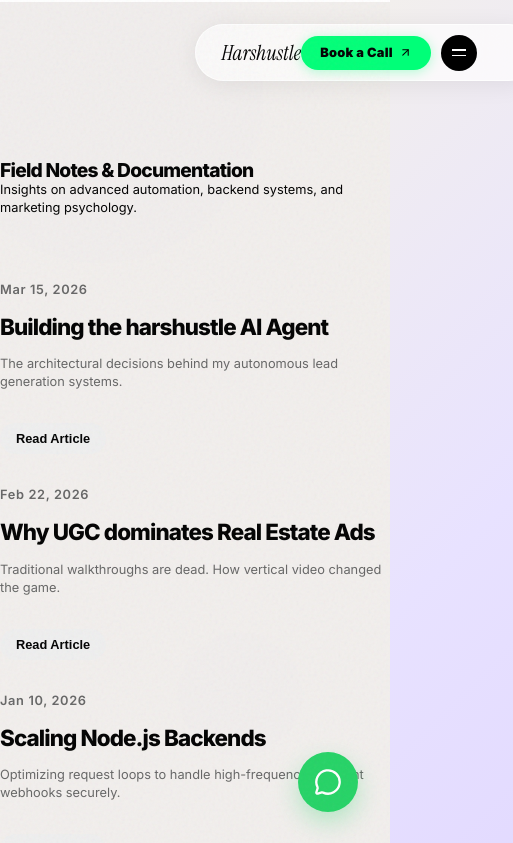
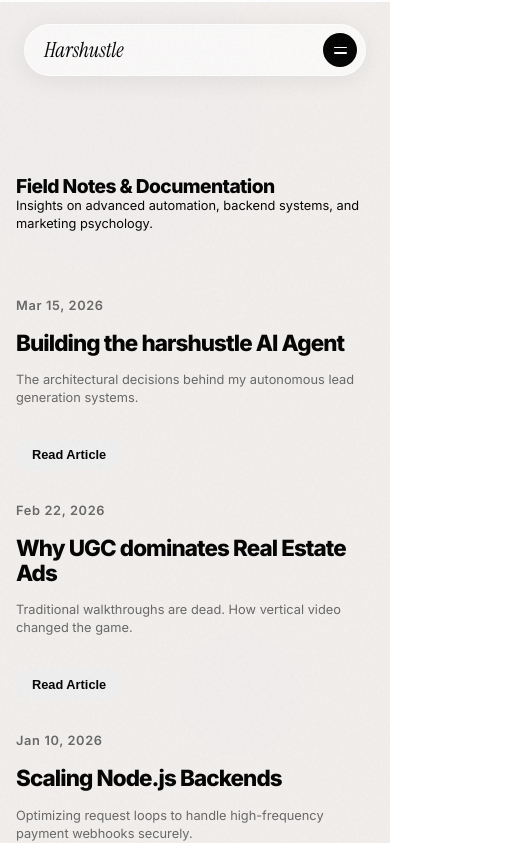
Before and after one commit to harshustle/newPortfolio, a React (Vite) app in the folder portfolio/: page /blog in a window 390 px wide. Shown: the top 843 px of the page, 513 px wide, since content can reach past the window. Built offline with nearby package versions, Linux system fonts and the light colour scheme.

Commit message:
responsiveness

```diff
--- a/portfolio/src/App.jsx
+++ b/portfolio/src/App.jsx
@@ -1,6 +1,6 @@
 import { BrowserRouter as Router, Routes, Route, useLocation } from 'react-router-dom';
 import { AnimatePresence } from 'framer-motion';
-import { MessageCircle } from 'lucide-react';
+
 
 // Components
 import Navbar from './components/Navbar';
@@ -46,15 +46,6 @@ function App() {
           <AnimatedRoutes />
         </main>
         <Footer />
-        <a
-          href="https://wa.me/917839661372"
-          className="floating-whatsapp"
-          target="_blank"
-          rel="noreferrer"
-          aria-label="Contact on WhatsApp"
-        >
-          <MessageCircle size={28} />
-        </a>
       </div>
     </Router>
   );
--- a/portfolio/src/components/Navbar.jsx
+++ b/portfolio/src/components/Navbar.jsx
@@ -28,27 +28,32 @@ const Navbar = () => {
 
   return (
     <>
-      {/* ── Floating Pill Navbar ── */}
+      {/* Fixed full-width container for proper centering */}
+      <div style={{
+        position: 'fixed',
+        top: '1.5rem',
+        left: 0,
+        right: 0,
+        zIndex: 900,
+        display: 'flex',
+        justifyContent: 'center',
+        pointerEvents: 'none',
+        padding: '0 1.5rem',
+      }}>
         <motion.nav
           initial={{ y: -80, opacity: 0 }}
           animate={{ y: 0, opacity: 1 }}
           transition={{ duration: 0.7, ease: [0.16, 1, 0.3, 1], delay: 0.2 }}
           style={{
-          position: 'fixed',
-          top: '1.5rem',
-          left: '50%',
-          transform: 'translateX(-50%)',
-          zIndex: 900,
-          width: 'calc(100% - 3rem)',
+            width: '100%',
             maxWidth: '900px',
+            pointerEvents: 'all',
           }}
         >
         <div
+          className="nav-pill-inner"
           style={{
-            display: 'grid',
-            gridTemplateColumns: '1fr auto 1fr',
             alignItems: 'center',
-            padding: '0.6rem 0.8rem 0.6rem 1.6rem',
             borderRadius: '99px',
             position: 'relative',
             background: scrolled ? 'rgba(255,255,255,0.92)' : 'rgba(255,255,255,0.65)',
@@ -103,24 +108,26 @@ const Navbar = () => {
             ))}
           </div>
 
-          {/* Column 3 — CTA + Hamburger (right-aligned) */}
-          <div style={{ display: 'flex', alignItems: 'center', gap: '0.6rem', justifyContent: 'flex-end' }}>
+          {/* Column 3 — CTA (desktop) + Hamburger (mobile) */}
+          <div style={{ display: 'flex', alignItems: 'center', gap: '0.5rem', justifyContent: 'flex-end' }}>
+            {/* Book a Call — hidden on mobile */}
             <NavLink
               to="/contact"
+              className="nav-cta-desktop"
               style={{
                 display: 'flex',
                 alignItems: 'center',
                 gap: '0.4rem',
                 background: '#00ff78',
                 color: '#000',
-                padding: '0.5rem 1.2rem',
+                padding: '0.5rem 1.1rem',
                 borderRadius: '99px',
                 fontSize: '0.8rem',
                 fontWeight: 900,
                 textDecoration: 'none',
-                letterSpacing: '0.02em',
-                transition: 'transform 0.2s ease, box-shadow 0.2s ease',
+                whiteSpace: 'nowrap',
                 boxShadow: '0 2px 12px rgba(0,255,120,0.3)',
+                transition: 'transform 0.2s ease',
               }}
               onMouseEnter={e => { e.currentTarget.style.transform = 'scale(1.04)'; }}
               onMouseLeave={e => { e.currentTarget.style.transform = 'scale(1)'; }}
@@ -131,28 +138,30 @@ const Navbar = () => {
             {/* Hamburger — mobile only */}
             <button
               onClick={() => setMenuOpen(true)}
+              className="hamburger-btn"
+              aria-label="Open menu"
               style={{
                 display: 'none',
                 background: '#000',
                 border: 'none',
                 borderRadius: '50%',
-                width: '36px',
-                height: '36px',
+                width: '34px',
+                height: '34px',
                 cursor: 'pointer',
                 alignItems: 'center',
                 justifyContent: 'center',
                 flexDirection: 'column',
                 gap: '4px',
+                flexShrink: 0,
               }}
-              className="hamburger-btn"
-              aria-label="Open menu"
             >
-              <span style={{ width: '14px', height: '1.5px', background: '#fff', display: 'block' }} />
-              <span style={{ width: '14px', height: '1.5px', background: '#fff', display: 'block' }} />
+              <span style={{ width: '13px', height: '1.5px', background: '#fff', display: 'block', borderRadius: '2px' }} />
+              <span style={{ width: '13px', height: '1.5px', background: '#fff', display: 'block', borderRadius: '2px' }} />
             </button>
           </div>
         </div>
         </motion.nav>
+      </div>
 
       {/* ── Full-Screen Mobile Menu ── */}
       <AnimatePresence>
--- a/portfolio/src/index.css
+++ b/portfolio/src/index.css
@@ -19,6 +19,11 @@
   padding: 0;
   box-sizing: border-box;
   scroll-behavior: smooth;
+}
+
+html, body {
+  overflow-x: hidden;
+  max-width: 100vw;
 }
 
 body {
@@ -70,6 +75,13 @@ h1, h2, h3, h4 {
 
 .section {
   padding: 3rem 0;
+}
+
+/* Navbar inner pill container */
+.nav-pill-inner {
+  display: grid;
+  grid-template-columns: 1fr auto 1fr;
+  padding: 0.6rem 0.8rem 0.6rem 1.6rem;
 }
 
 /* Navbar — desktop nav links hidden on mobile */
@@ -504,3 +516,257 @@ h1, h2, h3, h4 {
     grid-column: span 1;
   }
 }
+
+/* ══════════════════════════════════════
+   TABLET — 768px
+══════════════════════════════════════ */
+@media (max-width: 768px) {
+
+  /* Page padding */
+  .container { padding: 0 1.2rem; }
+  .section { padding: 2rem 0; }
+
+  /* Navbar pill — hide links, show hamburger */
+  .nav-links { display: none !important; }
+  .nav-cta-desktop { display: none !important; }
+  .hamburger-btn { display: flex !important; }
+
+  /* Switch pill from 3-col grid to simple flex so hamburger goes to the right */
+  .nav-pill-inner {
+    display: flex !important;
+    justify-content: space-between !important;
+    align-items: center !important;
+    padding: 0.5rem 0.5rem 0.5rem 1.2rem !important;
+  }
+
+  /* Hero */
+  .hero-editorial {
+    grid-template-columns: 1fr;
+    gap: 2.5rem;
+    text-align: center;
+    padding-top: 8rem;
+    min-height: auto;
+  }
+  .editorial-headline { font-size: clamp(2.4rem, 10vw, 3.5rem); }
+  .editorial-social-strip { justify-content: center; }
+  .editorial-subtext { margin: 0 auto 2rem; }
+  .editorial-image-container { max-width: 100%; margin: 0 auto; }
+
+  /* Bento grid — single column on mobile */
+  .bento-grid {
+    grid-template-columns: 1fr !important;
+    gap: 1.2rem;
+    margin-top: 2rem;
+  }
+  .bento-card.large,
+  .bento-card.wide { grid-column: span 1 !important; }
+  .bento-card { border-radius: 24px; padding: 2rem; min-height: auto !important; }
+
+  /* Video grid — single column */
+  .video-grid {
+    grid-template-columns: 1fr !important;
+    gap: 1rem;
+  }
+
+  /* Chatbot cards */
+  .chatbot-card { padding: 2rem !important; }
+
+  /* Big rect buttons */
+  .big-rect-btn {
+    font-size: 0.85rem !important;
+    padding: 1.2rem 1.5rem !important;
+  }
+
+  /* Contact form container */
+  .contact-form-container { padding: 2rem 1.5rem; border-radius: 28px; }
+}
+
+/* ══════════════════════════════════════
+   SMALL MOBILE — 480px
+══════════════════════════════════════ */
+@media (max-width: 480px) {
+
+  /* Typography */
+  h1, .editorial-headline { letter-spacing: -0.03em; }
+  .section { padding: 1.5rem 0; }
+
+  /* Hero */
+  .hero-editorial { padding-top: 7rem; gap: 2rem; }
+
+  /* Bento */
+  .bento-card { padding: 1.5rem; border-radius: 20px; }
+
+  /* Project cards — stack image + content */
+  .project-card-grid {
+    grid-template-columns: 1fr !important;
+  }
+
+  /* Footer — 2 col on small screens */
+  .footer-grid {
+    grid-template-columns: 1fr 1fr !important;
+    gap: 2rem !important;
+  }
+
+  /* Overall containers */
+  .container { padding: 0 1rem; }
+
+  /* Stats row — 2 columns on mobile */
+  .stats-grid {
+    grid-template-columns: repeat(2, 1fr) !important;
+  }
+}
+
+/* ══════════════════════════════════════
+   Inline-styled responsive overrides
+   (for JSX components using style={{...}})
+══════════════════════════════════════ */
+
+/* Projects page — card image+content grid */
+@media (max-width: 768px) {
+  /* Force the alternating 2-col project card to stack */
+  [style*="gridTemplateColumns"][style*="420px"] {
+    grid-template-columns: 1fr !important;
+  }
+  /* About page — contact strip */
+  [style*="justifyContent: 'space-between'"][style*="alignItems: 'flex-end'"] {
+    flex-direction: column;
+    align-items: flex-start !important;
+    gap: 1.5rem !important;
+  }
+  /* Contact form grid */
+  [style*="gridTemplateColumns: '1fr 380px'"] {
+    grid-template-columns: 1fr !important;
+  }
+  /* Bento grid auto-fit min 300 → min 260 */
+  [style*="minmax(300px"] {
+    grid-template-columns: repeat(auto-fit, minmax(260px, 1fr)) !important;
+  }
+  /* Bar chart 2-col → 1-col */
+  [style*="gridTemplateColumns: '1fr 1fr'"] {
+    grid-template-columns: 1fr !important;
+  }
+  /* Footer 4-col → 2-col */
+  [style*="gridTemplateColumns: '1fr 1fr 1fr 1fr'"] {
+    grid-template-columns: 1fr 1fr !important;
+    gap: 2rem !important;
+  }
+  /* Project alternating card rows */
+  [style*="gridTemplateColumns: '1fr 420px'"],
+  [style*="gridTemplateColumns: '420px 1fr'"] {
+    grid-template-columns: 1fr !important;
+  }
+  /* Re-order image (it might be order:1) */
+  [style*="order: 1"] { order: 0 !important; }
+  /* About page bento large cards */
+  [style*="gridColumn: 'span 2'"] { grid-column: span 1 !important; }
+
+  /* Pill navbar top padding for content below */
+  .page-container { padding-top: 1rem; }
+
+  /* section headings */
+  [style*="clamp(3rem"] { font-size: clamp(2rem, 8vw, 3.5rem); }
+  [style*="clamp(3.5rem"] { font-size: clamp(2rem, 8vw, 3.5rem); }
+}
+
+@media (max-width: 480px) {
+  /* Footer drop to 1 col */
+  [style*="gridTemplateColumns: '1fr 1fr 1fr 1fr'"],
+  [style*="gridTemplateColumns: '1fr 1fr'"] {
+    grid-template-columns: 1fr !important;
+  }
+  /* Nav pill padding */
+  [style*="padding: '0 1.5rem'"] { padding: 0 0.8rem; }
+  /* Automation chatbot cards */
+  [style*="gridTemplateColumns: 'repeat(auto-fit, minmax(330px"] {
+    grid-template-columns: 1fr !important;
+  }
+}
+
+/* ══════════════════════════════════════
+   MINIMUM MOBILE — 320px
+   (Galaxy S5, iPhone 4/5, old Androids)
+══════════════════════════════════════ */
+@media (max-width: 360px) {
+
+  /* Tightest container padding */
+  .container { padding: 0 0.8rem !important; }
+  .section { padding: 1.2rem 0 !important; }
+
+  /* Typography — use vw so it never overflows */
+  h1 { font-size: clamp(1.8rem, 9vw, 2.5rem) !important; line-height: 1 !important; }
+  h2 { font-size: clamp(1.4rem, 7vw, 2rem) !important; }
+  h3 { font-size: clamp(1.1rem, 5vw, 1.4rem) !important; }
+
+  /* Navbar pill — shrink it on tiny screens */
+  [style*="maxWidth: '900px'"] { max-width: 100% !important; }
+  [style*="padding: '0 1.5rem'"] { padding: 0 0.5rem !important; }
+  .hamburger-btn { display: flex !important; }
+  .nav-links { display: none !important; }
+
+  /* Logo font size in navbar */
+  .serif-italic { font-size: 1.1rem !important; }
+
+  /* Hero section */
+  .hero-editorial {
+    padding-top: 6.5rem !important;
+    gap: 1.5rem !important;
+    min-height: auto !important;
+  }
+  .editorial-headline { font-size: clamp(2rem, 10vw, 2.8rem) !important; }
+  .editorial-subtext { font-size: 0.85rem !important; }
+
+  /* All cards — tighter padding */
+  .bento-card { padding: 1.2rem !important; border-radius: 16px !important; }
+  .chatbot-card { padding: 1.2rem !important; border-radius: 16px !important; }
+
+  /* Force everything single column */
+  .bento-grid { grid-template-columns: 1fr !important; gap: 0.8rem !important; }
+  .video-grid { grid-template-columns: 1fr !important; gap: 0.8rem !important; }
+
+  /* Stats grid — 2 columns */
+  [style*="gridTemplateColumns: 'repeat(4, 1fr)'"] {
+    grid-template-columns: repeat(2, 1fr) !important;
+  }
+  /* Footer — full single column */
+  [style*="gridTemplateColumns: '1fr 1fr 1fr 1fr'"],
+  [style*="gridTemplateColumns: '1fr 1fr'"] {
+    grid-template-columns: 1fr !important;
+    gap: 1.5rem !important;
+  }
+  /* Project cards */
+  [style*="gridTemplateColumns: '1fr 420px'"],
+  [style*="gridTemplateColumns: '420px 1fr'"],
+  [style*="gridTemplateColumns: '1fr 380px'"],
+  [style*="gridTemplateColumns: '1fr 1fr'"] {
+    grid-template-columns: 1fr !important;
+  }
+  /* Remove any fixed heights on video thumbs */
+  .video-thumb-container { height: 240px !important; }
+
+  /* Contact form */
+  .contact-form-container { padding: 1.2rem !important; border-radius: 20px !important; }
+
+  /* Buttons — full width, smaller text */
+  .btn { font-size: 0.8rem !important; padding: 0.8rem 1.5rem !important; }
+  .big-rect-btn { font-size: 0.75rem !important; padding: 1rem 1.2rem !important; }
+  .pill-cta { padding: 0.9rem 2rem !important; font-size: 0.9rem !important; }
+
+  /* Page container */
+  .page-container { padding-bottom: 2rem !important; }
+
+  /* About page hero name */
+  [style*="clamp(3rem, 8vw"] { font-size: clamp(1.8rem, 10vw, 2.6rem) !important; }
+
+  /* Bar chart 2-col → 1-col */
+  [style*="gridTemplateColumns: '1fr 1fr'"] { grid-template-columns: 1fr !important; }
+
+  /* Section round panels tighter */
+  [style*="padding: '6rem 3rem'"] { padding: 3rem 1.2rem !important; }
+  [style*="borderRadius: '40px'"] { border-radius: 20px !important; }
+  [style*="borderRadius: '36px'"] { border-radius: 20px !important; }
+  [style*="borderRadius: '32px'"] { border-radius: 20px !important; }
+
+  /* Background "REAL", "SYSTEM" text — hide on tiny screens */
+  [style*="fontSize: '15rem'"],
+  [style*="fontSize: '12rem'"] { display: none !important; }
+}
```
Lines whose indentation alone changed are shown as unchanged.
